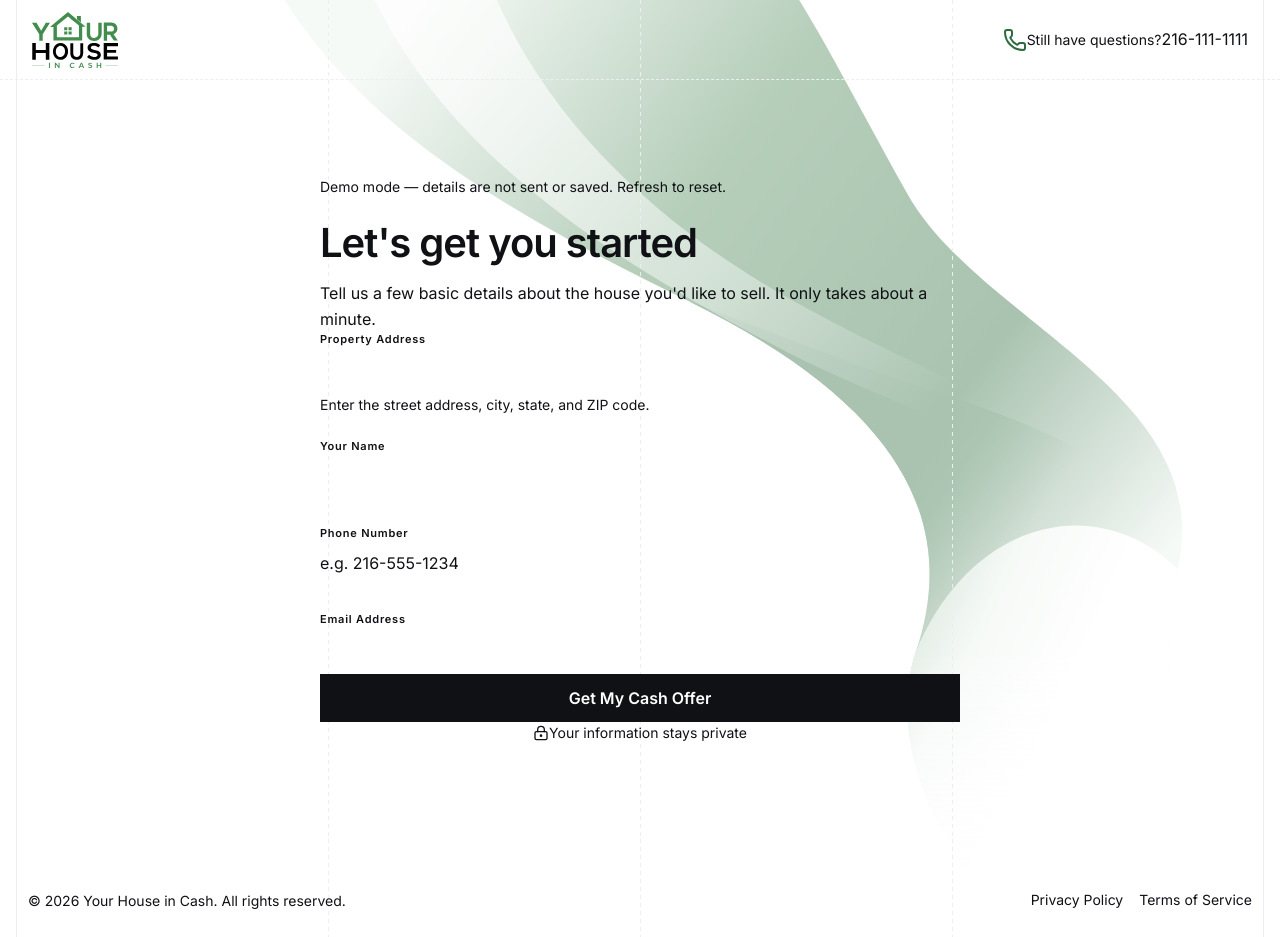
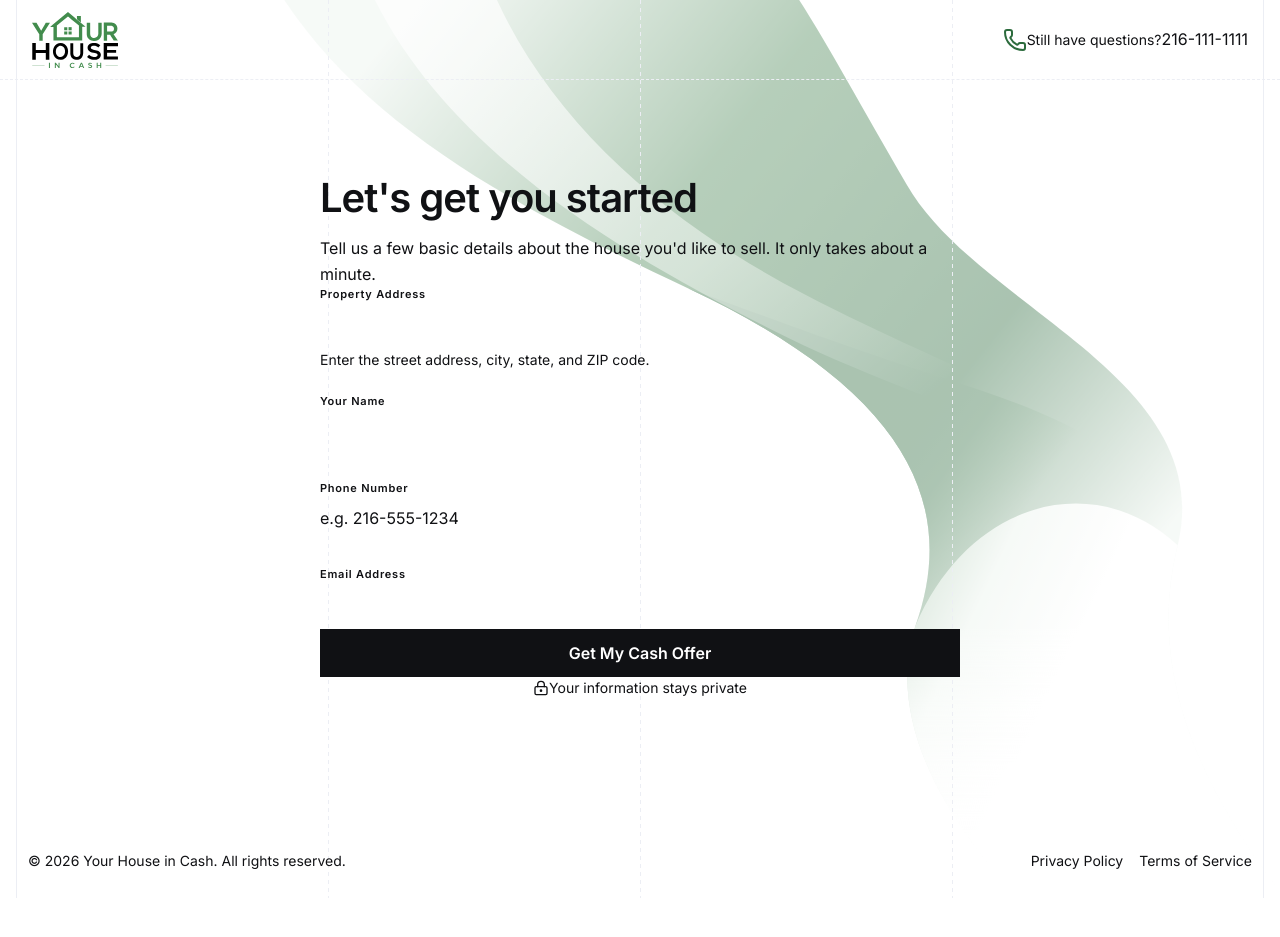
Before and after one commit to YHICAdmin/your-house-in-cash, a Next.js app: page /get-cash-offer in a window 1280 px wide. After the commit the page ends 898 px from the top, so only its background shows below. Built offline with nearby package versions, Linux system fonts and the light colour scheme.

Commit message:
update form

```diff
--- a/src/app/get-cash-offer/page.tsx
+++ b/src/app/get-cash-offer/page.tsx
@@ -2,7 +2,6 @@ import type { Metadata } from "next";
 import { MinimalHeader } from "@/components/layout/minimal-header";
 import { MinimalFooter } from "@/components/layout/minimal-footer";
 import { SellerForm } from "@/components/seller/seller-form";
-import { SellerFormDemo } from "@/components/seller/seller-form-demo";
 import styles from "@/components/seller/seller-form.module.css";
 
 export const metadata: Metadata = { title: "Get a Cash Offer | Your House in Cash" };
@@ -17,7 +16,7 @@ export default function SellerFormPage() {
     <main className={`system-lines-bg section-spacing ${styles.main}`}>
       <div className="content-inset">
         <div className={styles.card}>
-          {process.env.NODE_ENV === "development" ? <SellerFormDemo /> : <SellerForm />}
+          <SellerForm />
         </div>
       </div>
     </main>
--- a/src/components/seller/property-details.tsx
+++ b/src/components/seller/property-details.tsx
@@ -27,7 +27,7 @@ export function PropertyDetails({ name, answers, onChange, onBack, onSubmit, onS
     event.preventDefault();
     if (!pending) onSubmit(event);
   }}>
-    <TextLink className={styles.back} disabled={!!pending} onClick={onBack}>Back</TextLink>
+    <TextLink className={styles.back} disabled={!!pending} onClick={onBack}>← Edit your details</TextLink>
     <div className={styles.intro}>
       <h1 className="text-heading-2" tabIndex={-1}>{firstName ? `Thanks, ${firstName}!` : "Thanks!"}</h1>
       <p className="text-body">Your request has been received. Add a few optional details to help us understand your property.</p>
--- a/src/components/seller/seller-form.module.css
+++ b/src/components/seller/seller-form.module.css
@@ -5,6 +5,7 @@
 @media (min-width: 75rem) { .ribbon { width: 100%; left: 50%; } }
 .card { position: relative; width: 100%; max-width: 640px; margin-inline: auto; padding: var(--spacing-l); border-radius: var(--radius-medium); background: var(--color-surface); box-shadow: var(--shadow-floating); }
 .skip { margin-top: var(--spacing-s); }
+.back:not(:disabled), .skip:not(:disabled) { cursor: pointer; }
 .intro { margin-bottom: var(--spacing-l); }
 .intro p { margin-top: var(--spacing-s); color: var(--color-text-secondary); }
 .fields { display: flex; flex-direction: column; gap: var(--spacing-m); }
```
Also changed, not shown: project-documentation/website-specification/seller-form-page.md (+7 -7 lines).
